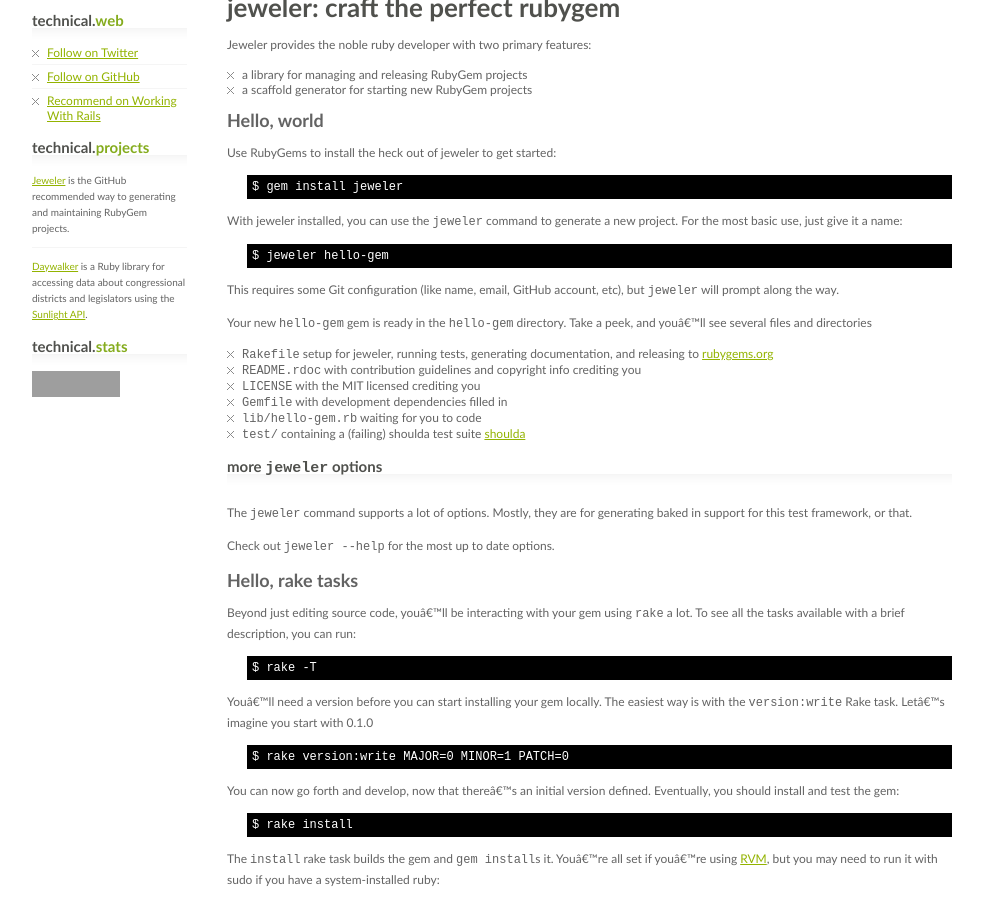
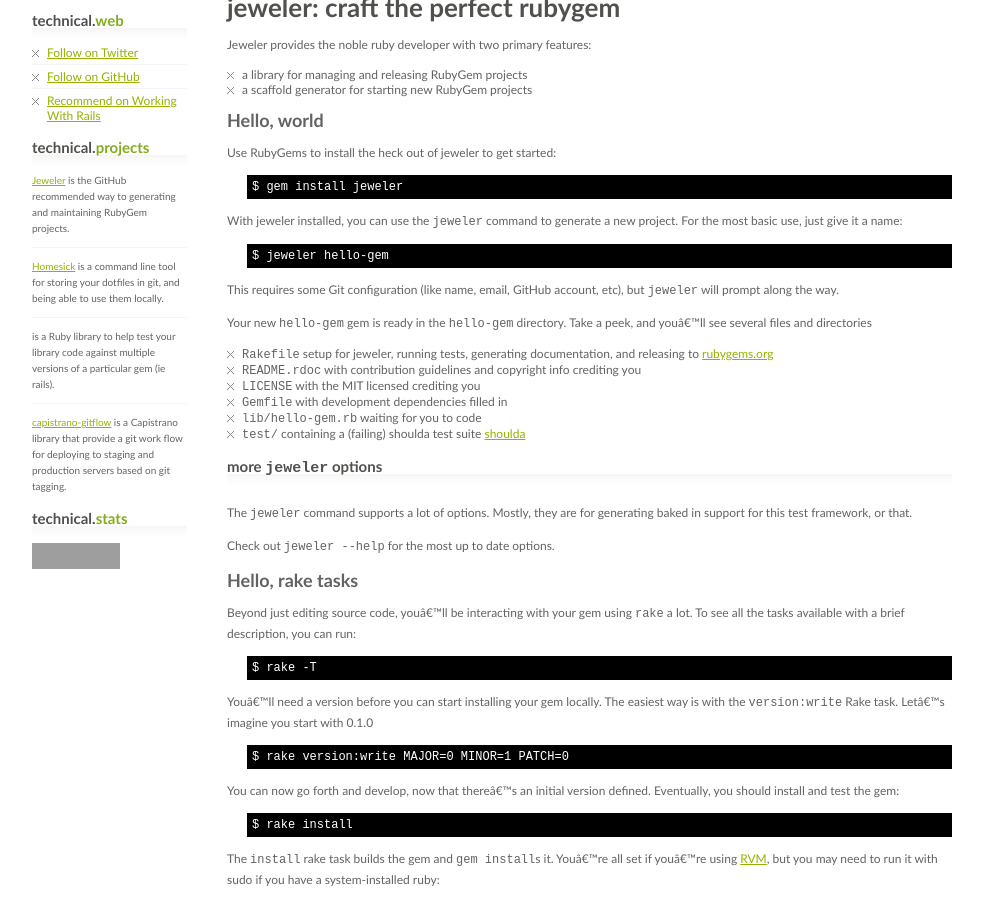
Before and after one commit to technicalpickles/technicalpickles.github.com, a Jekyll site: the page built from index.html, in a window 1280 px wide and 900 px high, scrolled down 377 px. Shown: the whole window, without its empty margins (143-1126 px from the left). Built offline with Jekyll 4.4.1, drawn with Linux system fonts in a browser that asks for light colours; Markdown is read by kramdown in place of the engine named in the settings; a script that is not in the unit is left out; grey boxes are pictures that could not be loaded.

Commit message:
Add moar projects.

```diff
--- a/_layouts/default.html
+++ b/_layouts/default.html
@@ -60,7 +60,15 @@
 			<p><a href="http://github.com/technicalpickles/jeweler">Jeweler</a> is the GitHub recommended way to generating and maintaining RubyGem projects.</p>
 			<div class="divider"></div>
 
-			<p><a href="http://github.com/technicalpickles/daywalker">Daywalker</a> is a Ruby library for accessing data about congressional districts and legislators using the <a href="#">Sunlight API</a>.</p>
+			<p><a href="http://github.com/technicalpickles/homesick">Homesick</a> is a command line tool for storing your dotfiles in git, and being able to use them locally.</p>
+
+			<div class="divider"></div>
+
+			<p><a href="http://github.com/technicalpickles/isolate-scenarios"></a> is a Ruby library to help test your library code against multiple versions of a particular gem (ie rails).</p>
+
+			<div class="divider"></div>
+
+			<p><a href="http://github.com/technicalpickles/capistrano-gitflow">capistrano-gitflow</a> is a Capistrano library that provide a git work flow for deploying to staging and production servers based on git tagging.</p>
 
 			<h3>Technical.<span>Stats</span></h3>
 			<p><a href="http://feeds2.feedburner.com/TechnicalPickles"><img src="http://feeds2.feedburner.com/~fc/TechnicalPickles?bg=99CCFF&amp;fg=000000&amp;anim=0" height="26" width="88" style="border:0" alt="" /></a></p>
```
